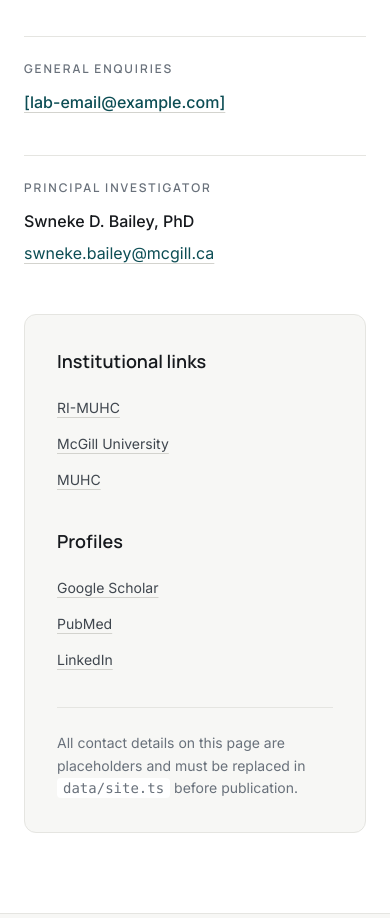
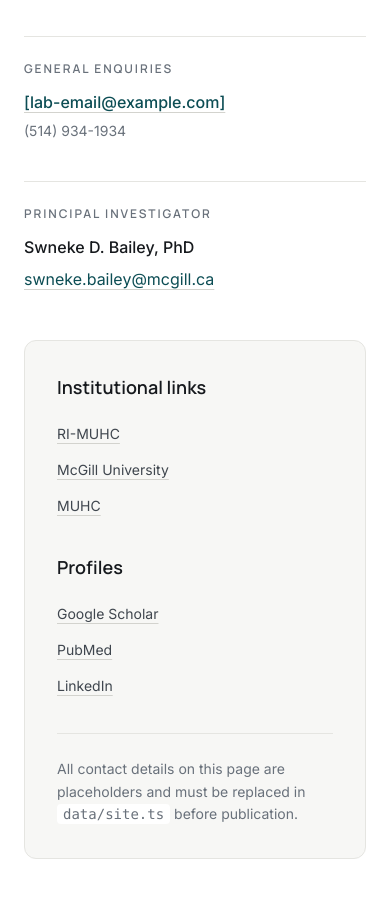
Before and after one commit to Neda-Esfehani/Bailey-Lab, a Next.js app: page /contact in a window 390 px wide. Shown: the part 800-1718 px from the top of the page. Built offline with nearby package versions, Linux system fonts and the light colour scheme.

Commit message:
Add phone number to contact information

```diff
--- a/data/site.ts
+++ b/data/site.ts
@@ -31,6 +31,7 @@ export const site = {
     labEmail: '[lab-email@example.com]',
     piName: 'Swneke D. Bailey, PhD',
     piEmail: 'swneke.bailey@mcgill.ca',
+    phone: '(514) 934-1934',
     addressLines: [
       'RI-MUHC',
       '1001 Bd Décarie',
```
